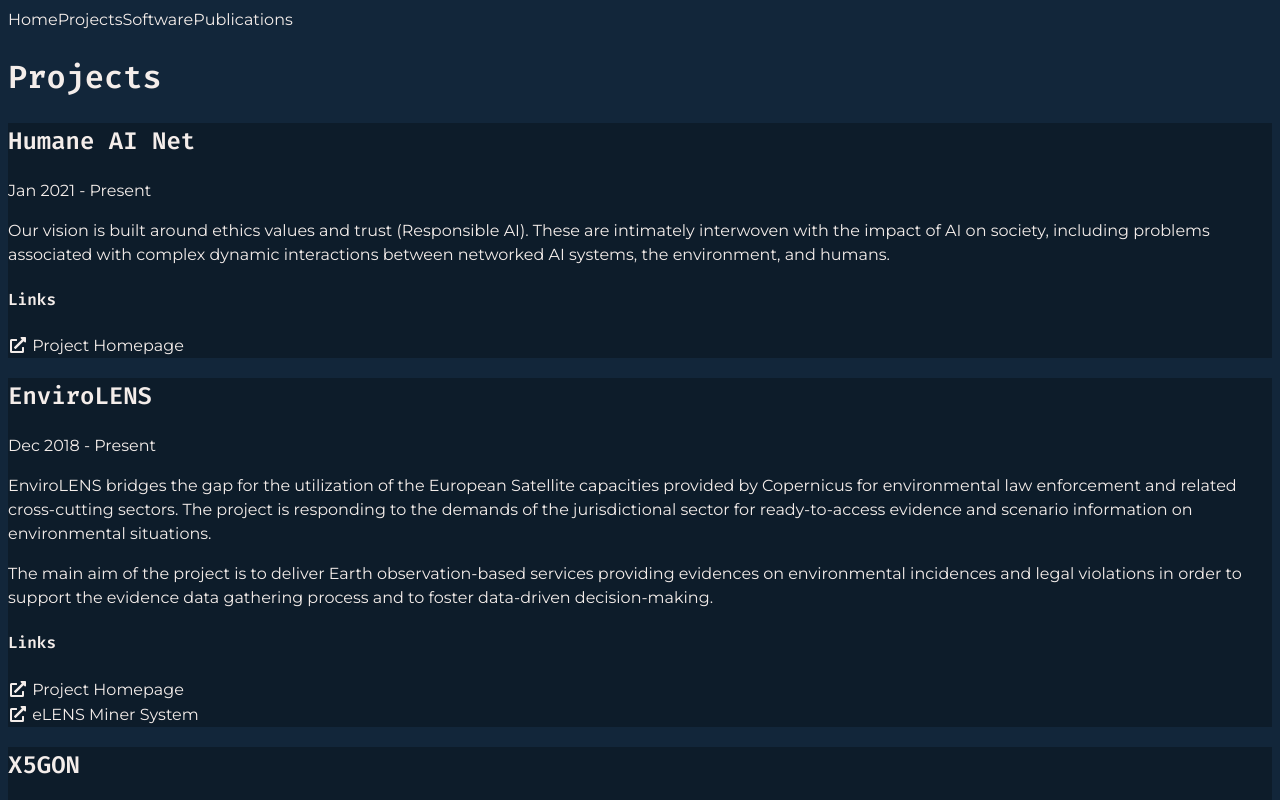
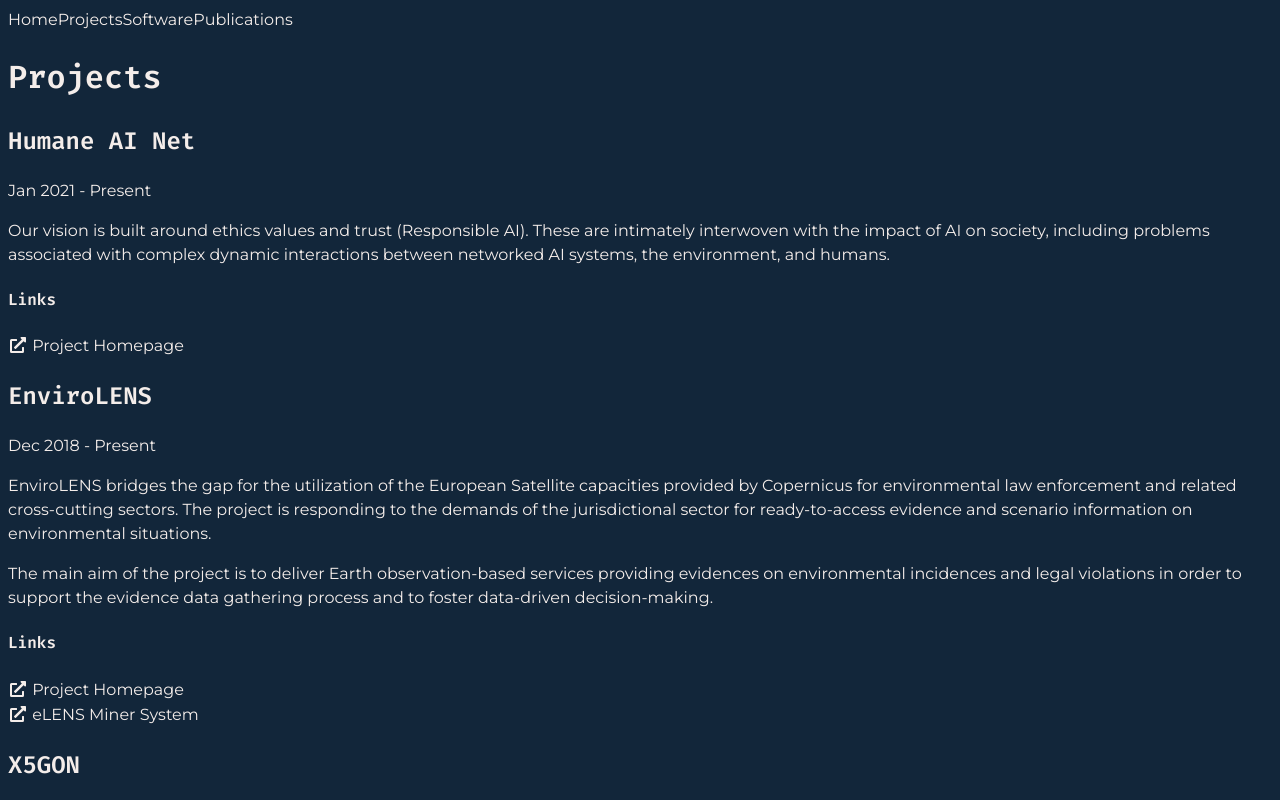
Before and after one commit to eriknovak/eriknovak.github.io, a Next.js app: page /projects in a window 1280 px wide. Shown: the top 800 px of the page. Built offline with nearby package versions, Linux system fonts and the light colour scheme.

Commit message:
Remove background from projects

```diff
--- a/components/Project.tsx
+++ b/components/Project.tsx
@@ -8,7 +8,7 @@ export default function Project(props: ProjectProps) {
   const { title, startDate, endDate, description, links } = props;
 
   return (
-    <div className="darker-bg rounded inline-block mt-12 p-5 pb-8">
+    <div className="inline-block mt-12 p-5 pb-8">
       <h2 className="text-2xl font-semibold mb-0">{title}</h2>
       <p className="text-sm mt-0 mb-4">
         {startDate} - {endDate}
```
